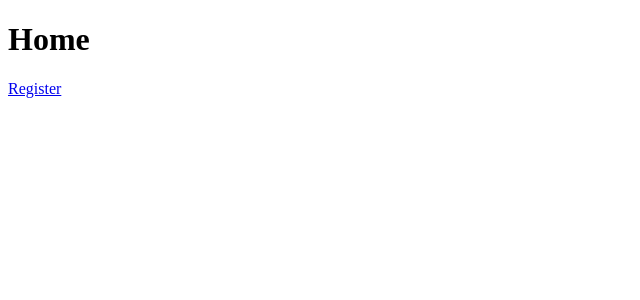
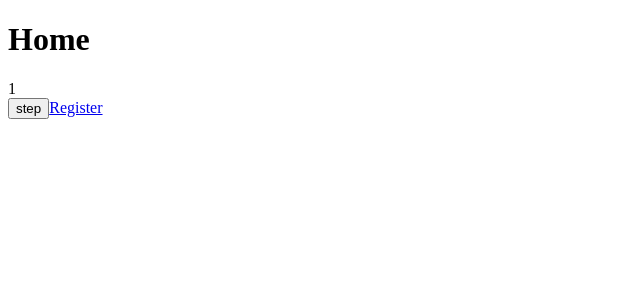
Before and after one commit to nicksiuxs/hackthon, a React (Create React App) app: page / in a window 1280 px wide. Shown: the top 300 px of the page, without its empty margins (0-640 px from the left). Built offline with nearby package versions, Linux system fonts and the light colour scheme.

Commit message:
Add: context to the app

```diff
--- a/src/App.js
+++ b/src/App.js
@@ -1,4 +1,5 @@
 import { Route, Routes } from "react-router";
+import AppProvider from "./context/AppContext";
 
 // Pages
 import Home from "./pages/Home";
@@ -7,11 +8,13 @@ import Register from "./pages/Register";
 
 function App() {
   return (
-    <Routes>
-      <Route path="/" element={<Home />} />
-      <Route path="/register" element={<Register />} />
-      <Route path="/payment" element={<Payment />} />
-    </Routes>
+    <AppProvider>
+      <Routes>
+        <Route path="/" element={<Home />} />
+        <Route path="/register" element={<Register />} />
+        <Route path="/payment" element={<Payment />} />
+      </Routes>
+    </AppProvider>
   );
 }
 
--- /dev/null
+++ b/src/context/AppContext.js
@@ -0,0 +1,27 @@
+import React, { useState, useContext, createContext } from "react";
+
+const AppContext = createContext();
+
+const useAppContext = () => {
+    return useContext(AppContext);
+}
+
+const AppProvider = ({ children }) => {
+    const [step, setStep] = useState(1);
+
+    // esta funcion se puede cambiar
+    const handleStep = (newStep) => {
+        if (newStep < 1) {
+            return setStep(1)
+        }
+        if (newStep > 3) {
+            return setStep(3)
+        }
+        setStep(newStep)
+    }
+
+    return <AppContext.Provider value={{ step, handleStep }}>{children}</AppContext.Provider>
+}
+
+export { AppContext, useAppContext };
+export default AppProvider;
--- a/src/pages/Home.js
+++ b/src/pages/Home.js
@@ -1,9 +1,13 @@
 import React from 'react'
 import { NavLink } from "react-router-dom";
+import { useAppContext } from '../context/AppContext';
 const Home = () => {
+    const { step, handleStep } = useAppContext()
     return (
         <div>
             <h1>Home</h1>
+            <div>{step}</div>
+            <button onClick={() => handleStep(step + 1)}>step</button>
             <NavLink
                 to="register"
             >
```
